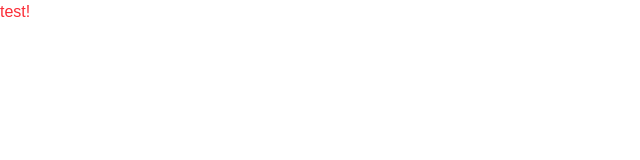
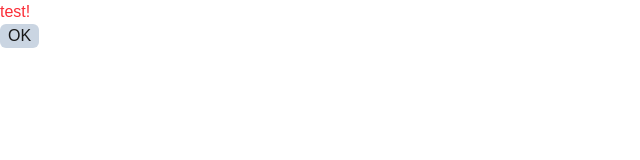
Before and after one commit to yeticlass/computer-course, a Next.js app: page / in a window 1280 px wide. Shown: the top 160 px of the page, without its empty margins (0-640 px from the left). Built offline with nearby package versions, Linux system fonts and the light colour scheme.

Commit message:
text-update

```diff
--- a/app/page.tsx
+++ b/app/page.tsx
@@ -2,6 +2,15 @@ const  Main= () => {
   return (
     <>
     <h1 className="text-red-500">test!</h1>
+    <section>
+
+
+    <button className="
+    bg-slate-300 px-2
+    hover:bg-amber-300
+    hover:cursor-pointer
+    rounded-md">OK</button>
+    </section>
     </>
     );
 }
```
